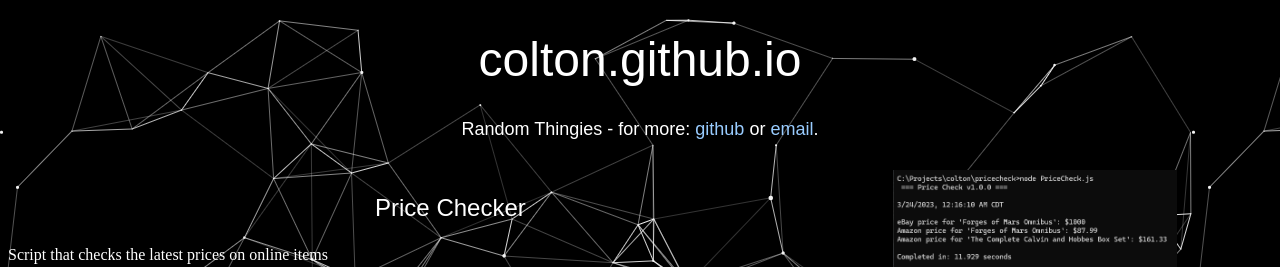
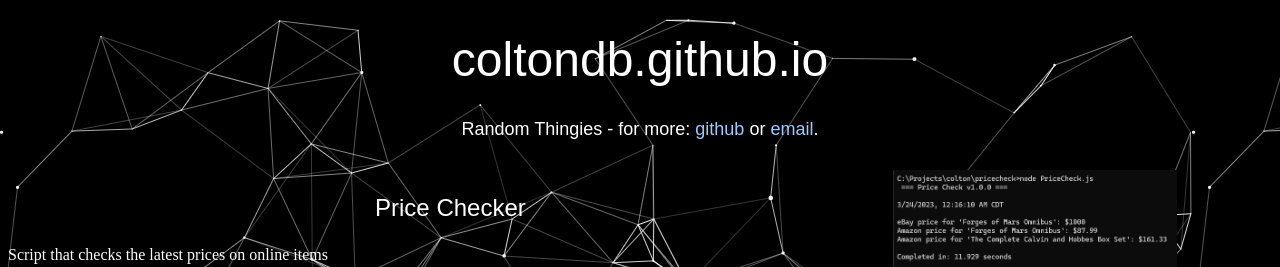
Before and after one commit to ColtonDB/coltondb.github.io, a plain HTML site: page index.html in a window 1280 px wide. Shown: the top 267 px of the page. Drawn offline with nearby package versions, Linux system fonts and the light colour scheme.

Commit message:
Fixing Title

```diff
--- a/index.html
+++ b/index.html
@@ -31,7 +31,7 @@
             <p class="chromeframe">You are using an <strong>outdated</strong> browser. Please <a href="http://browsehappy.com/">upgrade your browser</a> or <a href="http://www.google.com/chromeframe/?redirect=true">activate Google Chrome Frame</a> to improve your experience.</p>
         <![endif]-->
 
-		<h1>colton.github.io</h1>
+		<h1>coltondb.github.io</h1>
 		<h5>Random Thingies - for more: <a href="https://github.com/ColtonDB">github</a> or <a href="mailto:coltonbertucci111@outlook.com">email</a>.</h5>
 
 		<section>
```
